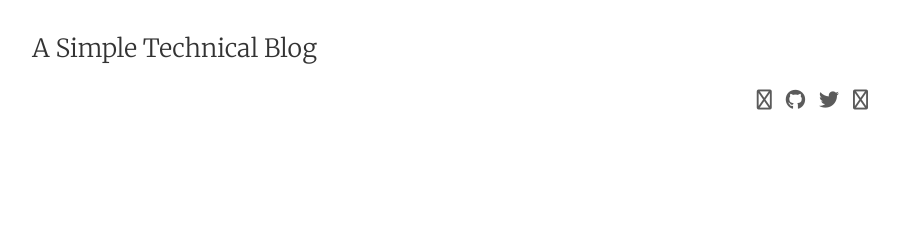
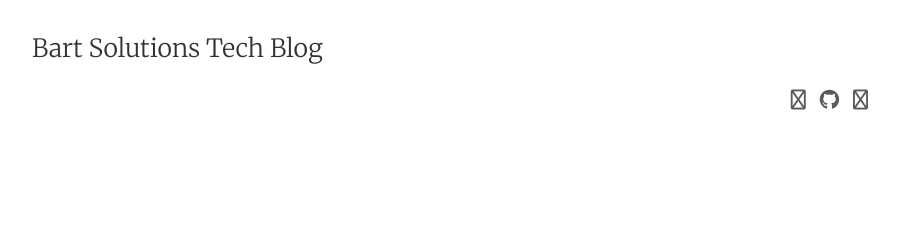
Before and after one commit to bartsolutions/bartsolutions.github.io, a Jekyll site: the page built from _posts/2020-11-20-safari-extension.md, in a window 1280 px wide and 900 px high. Shown: the top 226 px of the window, without its empty margins (188-1087 px from the left). Built offline with Jekyll 4.4.1, drawn with Linux system fonts in a browser that asks for light colours; nearby versions of some CDN libraries.

Commit message:
update title

```diff
--- a/_config.yml
+++ b/_config.yml
@@ -65,10 +65,10 @@ telegram_username:
 vk_id:
 
 # Post sharing icons
-show_sharing_icons: false
+show_sharing_icons: true
 # Change to 'true' to enable individual icons
-share_facebook: false
-share_twitter: false
+share_facebook: true
+share_twitter: true
 share_googleplus: false
 share_linkedin: false
 share_digg: false
--- a/_includes/header.html
+++ b/_includes/header.html
@@ -1,7 +1,7 @@
 <header class="site-header px2 px-responsive">
   <div class="mt2 wrap">
     <div class="measure">
-      <a class="site-title" href="/">A Simple Technical Blog</a>
+      <a class="site-title" href="/">Bart Solutions Tech Blog</a>
       <div class="clearfix"></div>
       {% if site.show_social_icons %}
         {% include social_links.html %}
--- a/_includes/share_buttons.html
+++ b/_includes/share_buttons.html
@@ -1,7 +1,8 @@
-<div class="share-page">
+<div class="share-page site-header">
+  <hr>
   {{ site.text.share_buttons.text | default: "Share this post!" }}
 
-  <div class="share-links">
+  <div>
     {% if site.share_facebook %}
       <a class="fa fa-facebook" href="https://facebook.com/sharer.php?u={{ site.url | cgi_escape }}{{ page.url | cgi_escape }}" rel="nofollow" target="_blank" title="{{ site.text.share_buttons.facebook | default: "Share on Facebook" }}"></a>
     {% endif %}
--- a/_includes/social_links.html
+++ b/_includes/social_links.html
@@ -2,7 +2,6 @@
   <div class="social-icons-right">
     <a class="fa fa-home" href="https://www.bart.com.hk/"></a>
     <a class="fa fa-github" href="https://github.com/bartsolutions"></a>
-    <a class="fa fa-twitter" href="https://twitter.com/{{ site.twitter_username }}"></a>
     <a class="fa fa-rss" href="{{ "/feed.xml" | relative_url }}"></a>
   </div>
   <div class="right">
```
Also changed, not shown: README.md.
